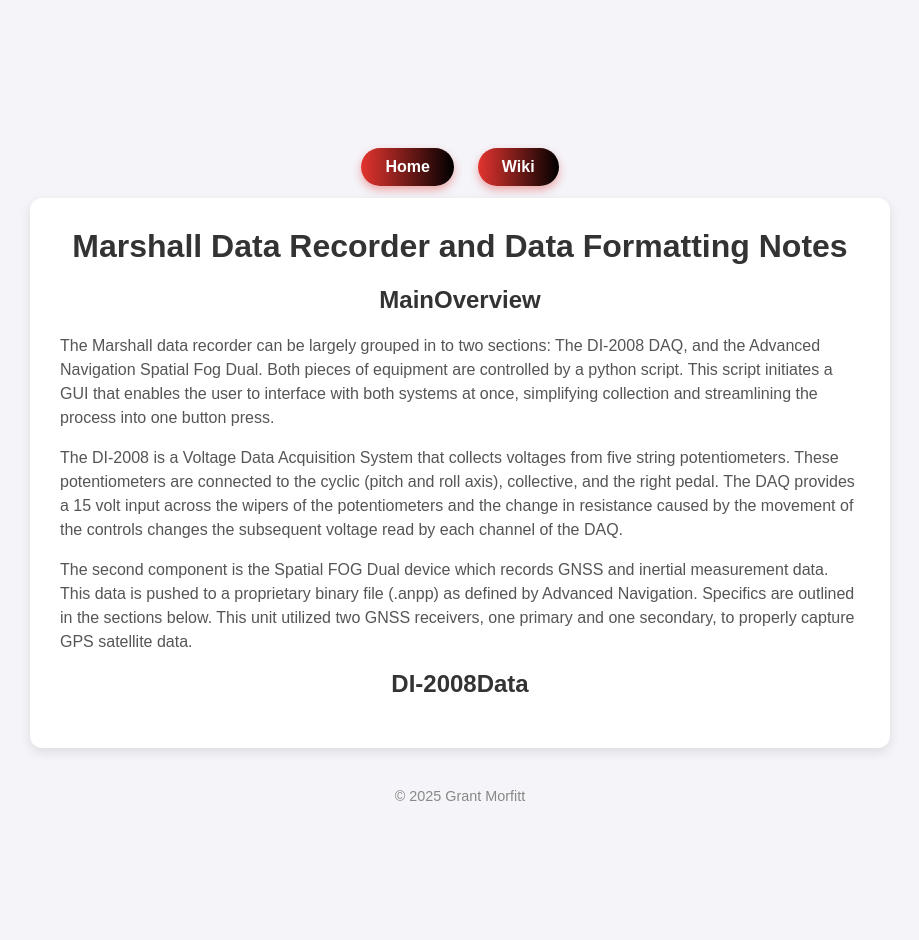
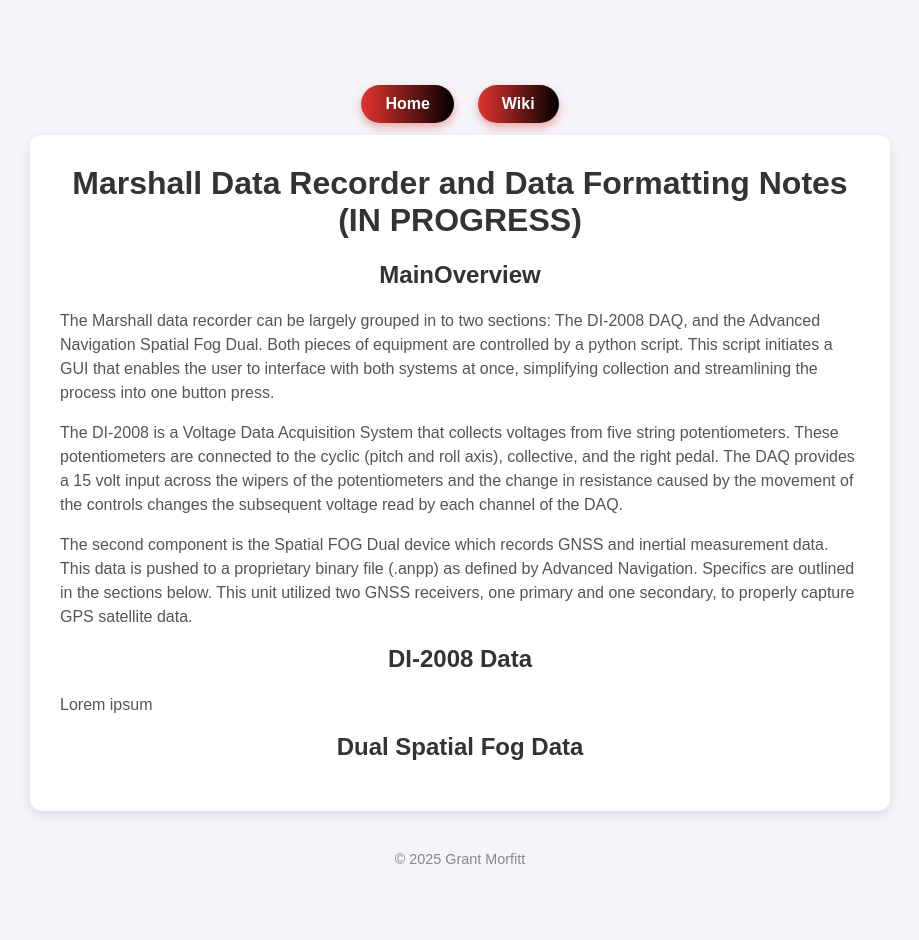
Before and after one commit to grantmorfitt/grantmorfitt.github.io, a Jekyll site: the page built from wiki/MarshallDataRecorderNotes.md, in a window 1280 px wide. Shown: the whole page, without its empty margins (180-1099 px from the left). Built offline with Jekyll 4.4.1, drawn with Linux system fonts in a browser that asks for light colours.

Commit message:
Update MarshallDataRecorderNotes.md

```diff
--- a/wiki/MarshallDataRecorderNotes.md
+++ b/wiki/MarshallDataRecorderNotes.md
@@ -3,7 +3,8 @@ layout: default
 title: Marshall Data Recorder Notes
 ---
 
-# Marshall Data Recorder and Data Formatting Notes
+# Marshall Data Recorder and Data Formatting Notes **(IN PROGRESS)**
+
 ## MainOverview
 
 The Marshall data recorder can be largely grouped in to two sections: The DI-2008 DAQ, and the Advanced Navigation Spatial Fog Dual. Both pieces of equipment are controlled by a python script. This script initiates a GUI that enables the user to interface with both systems at once, simplifying collection and streamlining the process into one button press.
@@ -12,4 +13,7 @@ The DI-2008 is a Voltage Data Acquisition System that collects voltages from fiv
 
 The second component is the Spatial FOG Dual device which records GNSS and inertial measurement data. This data is pushed to a proprietary binary file (.anpp) as defined by Advanced Navigation. Specifics are outlined in the sections below. This unit utilized two GNSS receivers, one primary and one secondary, to properly capture GPS satellite data.
 
-## DI-2008Data
+## DI-2008 Data
+Lorem ipsum
+
+## Dual Spatial Fog Data
```
